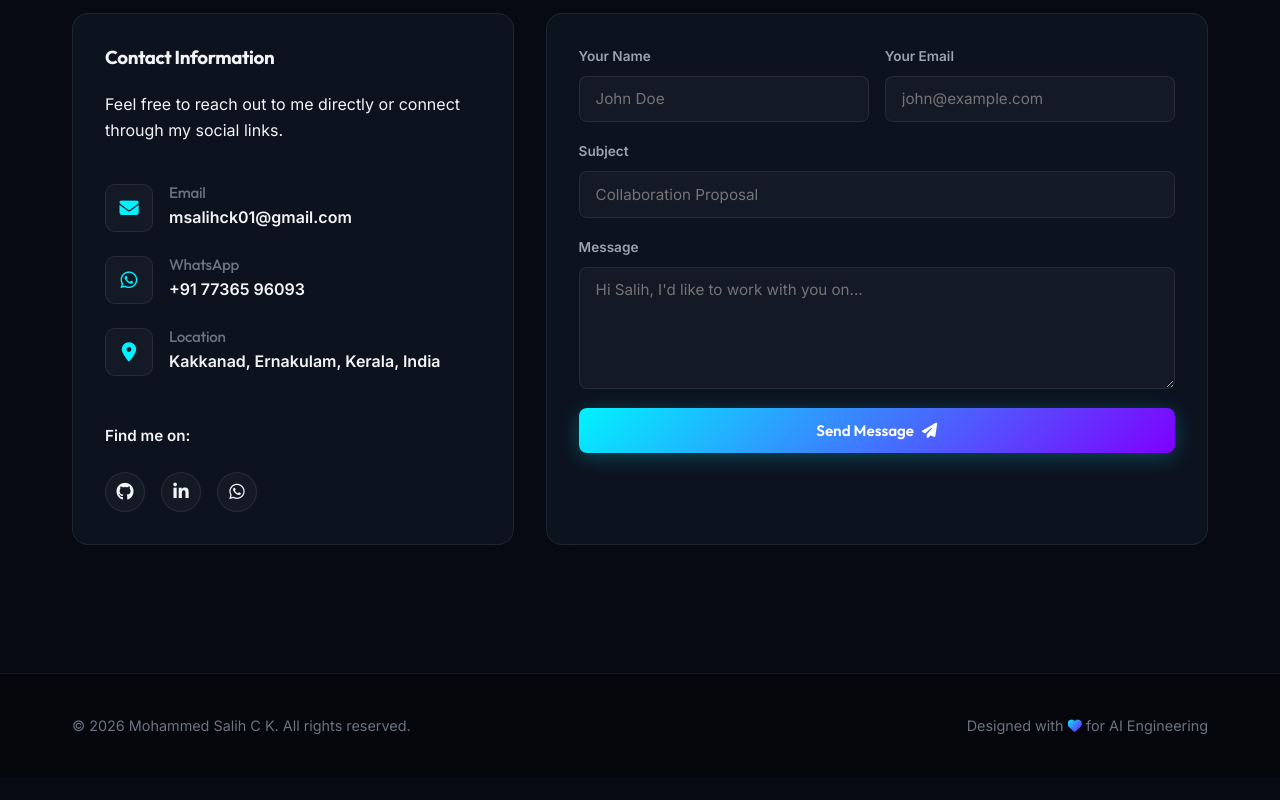
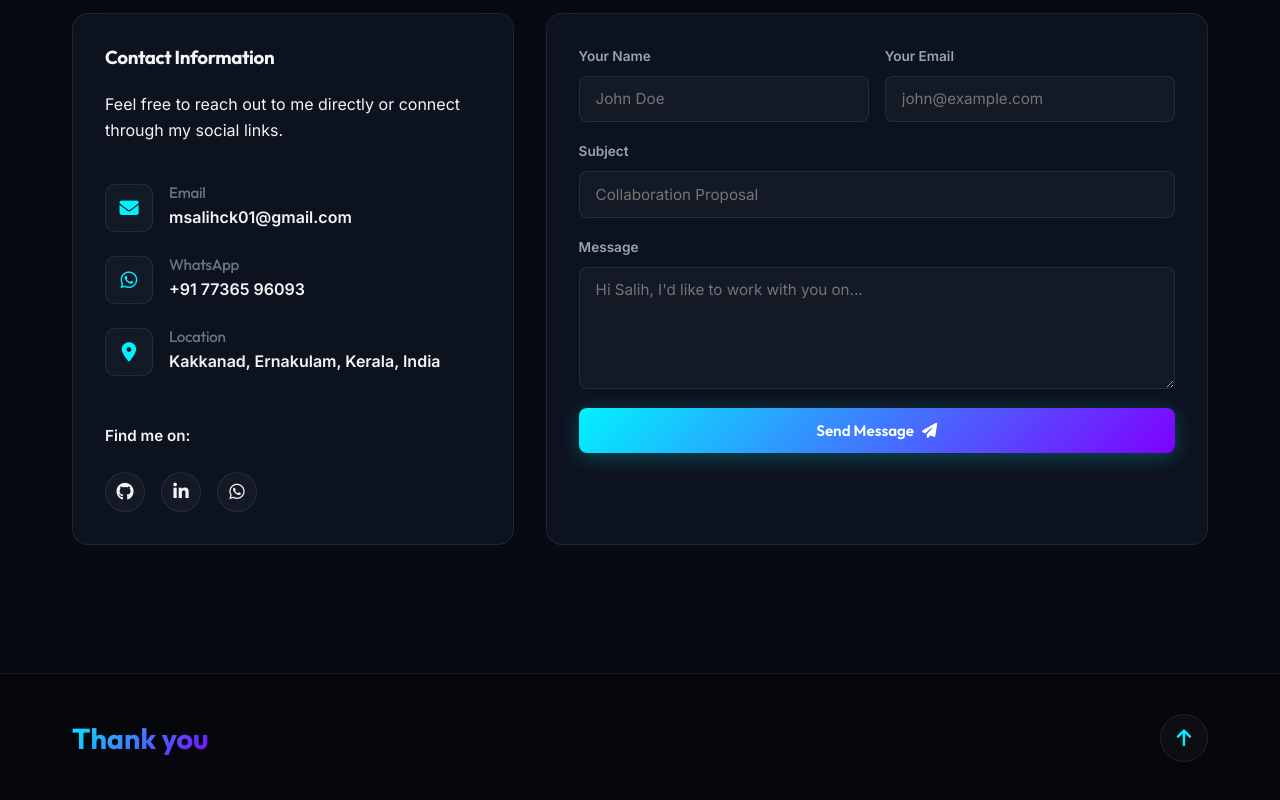
Before and after one commit to salih-salu/my-portfolio, a plain HTML site: page index.html in a window 1280 px wide. Shown: the part 3937-4737 px from the top of the page. Before the commit the page ends 4714 px from the top, so only its background shows below. Drawn offline with Linux system fonts and the light colour scheme.

Commit message:
update thank you

```diff
--- a/index.html
+++ b/index.html
@@ -455,8 +455,10 @@
     <!-- Footer -->
     <footer class="footer-bottom">
         <div class="container footer-container">
-            <p>&copy; 2026 Mohammed Salih C K. All rights reserved.</p>
-            <p>Designed with <i class="fas fa-heart text-gradient"></i> for AI Engineering</p>
+            <p class="thank-you">Thank you</p>
+            <a href="#home" class="scroll-top-btn" aria-label="Scroll to home">
+                <i class="fas fa-arrow-up"></i>
+            </a>
         </div>
     </footer>
 
--- a/style.css
+++ b/style.css
@@ -924,8 +924,36 @@ body:hover .cursor-glow {
     gap: 1rem;
 }
 
-.footer-container i {
-    color: var(--accent-pink);
+.thank-you {
+    font-family: var(--font-heading);
+    font-size: 1.8rem;
+    font-weight: 700;
+    background: var(--gradient-primary);
+    -webkit-background-clip: text;
+    -webkit-text-fill-color: transparent;
+    background-clip: text;
+}
+
+.scroll-top-btn {
+    width: 48px;
+    height: 48px;
+    border-radius: 50%;
+    background: rgba(255, 255, 255, 0.03);
+    border: 1px solid var(--border-color);
+    display: flex;
+    align-items: center;
+    justify-content: center;
+    color: var(--accent-blue);
+    font-size: 1.2rem;
+    transition: var(--transition-smooth);
+}
+
+.scroll-top-btn:hover {
+    background: var(--gradient-primary);
+    color: #fff;
+    border-color: transparent;
+    box-shadow: 0 0 20px rgba(0, 242, 254, 0.4);
+    transform: translateY(-3px);
 }
 
 /* --- Responsive Media Queries --- */
```
